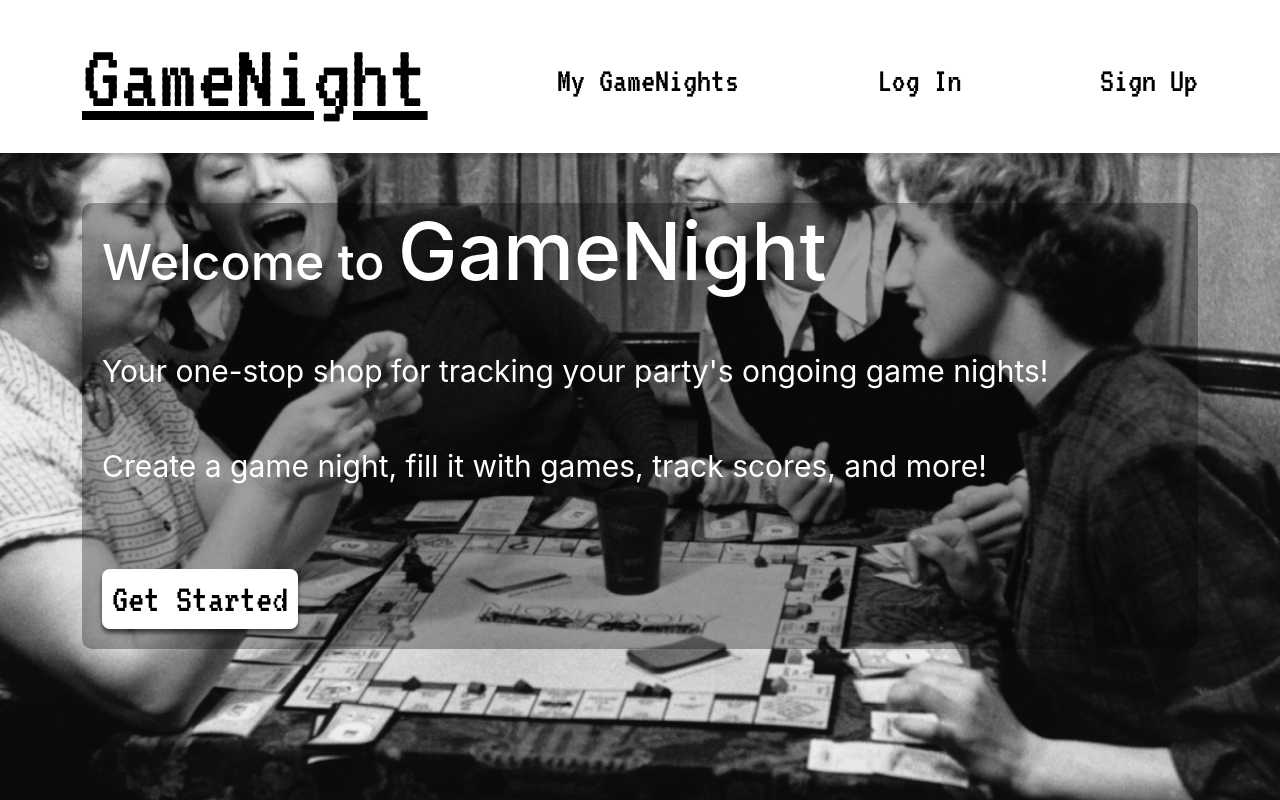
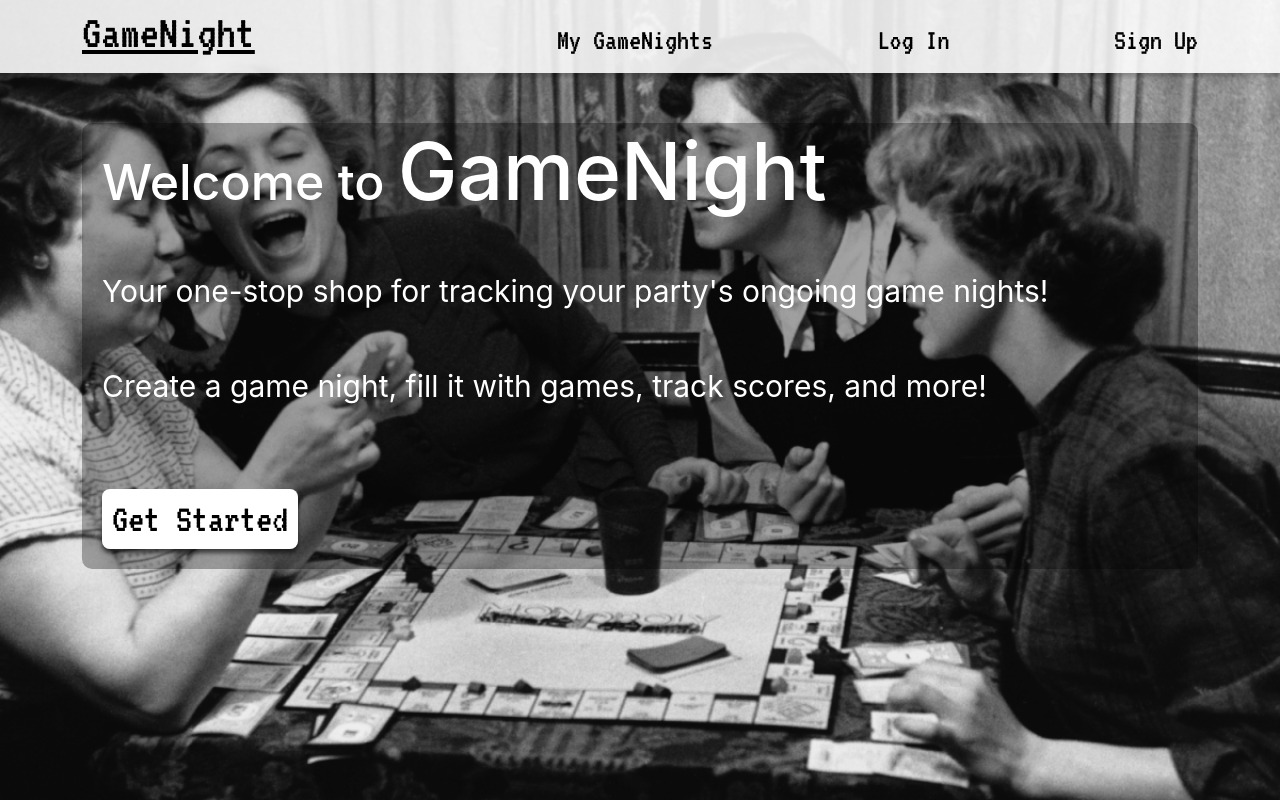
Before and after one commit to AMess33/GameNight, a React (Create React App) app in the folder client/: page / in a window 1280 px wide. Built offline with nearby package versions, Linux system fonts and the light colour scheme.

Commit message:
edited header css

```diff
--- a/client/src/styles/Header.css
+++ b/client/src/styles/Header.css
@@ -1,10 +1,14 @@
 header {
-  padding: 20px;
+  padding: 5px;
   padding-bottom: 10px;
-  background-color: rgb(255, 255, 255);
+  background-color: rgba(255, 255, 255, 0.869);
   color: rgb(0, 0, 0);
   box-shadow: 0px 4px 4px rgba(0, 0, 0, 0.2);
   font-family: "VT323", monospace;
+}
+
+header * {
+  margin: 0;
 }
 
 .homeLink {
@@ -16,7 +20,7 @@ header {
 }
 
 .app-name {
-  font-size: 6rem;
+  font-size: 3rem;
   display: flex;
   justify-content: start;
 }
@@ -30,8 +34,8 @@ header {
   text-decoration: none;
   color: inherit;
   display: flex;
-  align-items: center;
-  font-size: 35px;
+  align-items: end;
+  font-size: 30px;
 }
 
 .nav-option:hover {
```
